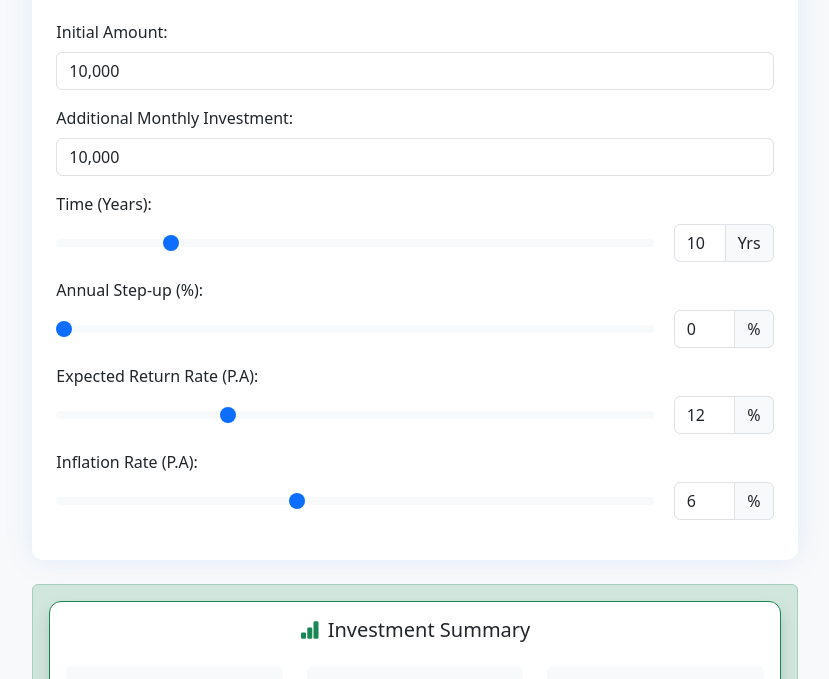
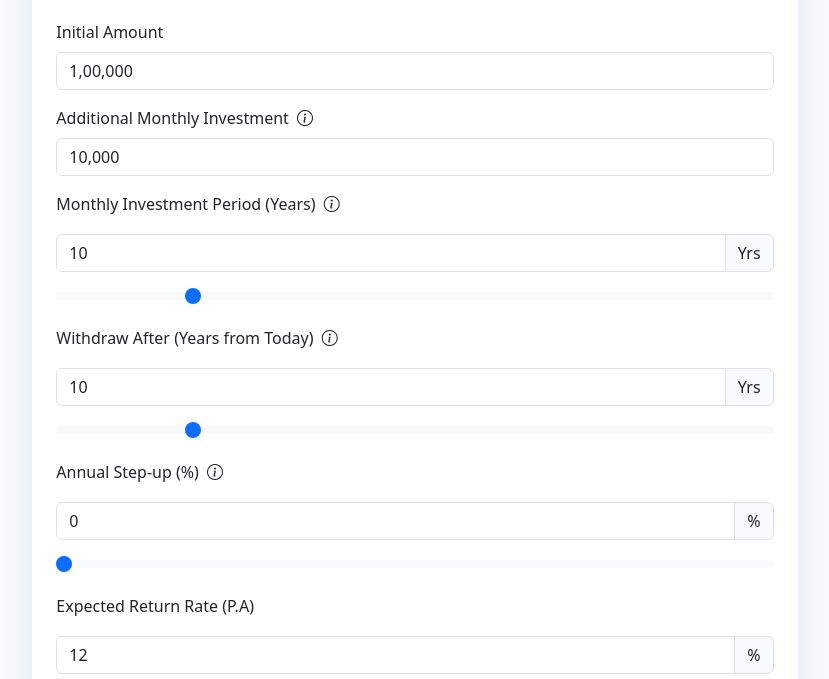
Before and after one commit to krishnayadav-tech/krishnayadav-tech.github.io, a plain HTML site: page index.html in a window 1280 px wide. Shown: the part 86-765 px from the top of the page, without its empty margins (225-1054 px from the left). Drawn offline with nearby package versions, Linux system fonts and the light colour scheme.

Commit message:
withdrawal time

```diff
--- a/index.html
+++ b/index.html
@@ -27,6 +27,32 @@
       -moz-appearance: textfield;
     }
 
+    /* Disable pointer events on the slider initially */
+    input[type="range"] {
+      pointer-events: none;
+    }
+
+    /* Enable pointer events only when the slider is touched */
+    input[type="range"]:active {
+      pointer-events: all;
+    }
+
+    /* Optional: Styling for the thumb */
+    input[type="range"]::-webkit-slider-thumb {
+      pointer-events: all;
+      /* Ensure the thumb can still be interacted with */
+    }
+
+    input[type="range"]::-moz-range-thumb {
+      pointer-events: all;
+      /* For Firefox */
+    }
+
+    input[type="range"]::-ms-thumb {
+      pointer-events: all;
+      /* For Internet Explorer */
+    }
+
     #output .card {
       border-radius: 12px;
       transition: all 0.3s ease-in-out;
@@ -43,7 +69,7 @@
     }
 
     .input-group {
-      width: 100px;
+      width: 100%;
     }
 
     .form-range {
@@ -69,6 +95,13 @@
     .justify-content-center {
       justify-content: center !important;
     }
+
+    .slider-group {
+      display: flex;
+      flex-direction: column-reverse;
+      gap: 20px;
+      padding: 10px 0;
+    }
   </style>
 </head>
 
@@ -79,21 +112,25 @@
         <div class="card shadow-sm p-4 content-container">
           <h2 class="text-center mb-4">Investment Calculator</h2>
 
-           <!-- Initial Amount -->
-           <div class="mb-3">
-            <label class="form-label">Initial Amount:</label>
-            <input type="text" id="initialAmount" class="form-control" value="10,000">
+          <!-- Initial Amount -->
+          <div class="mb-3">
+            <label class="form-label">Initial Amount</label>
+            <input type="text" id="initialAmount" class="form-control" value="1,00,000">
           </div>
 
           <!-- Monthly Investment -->
           <div class="mb-3">
-            <label class="form-label">Additional Monthly Investment:</label>
+            <label class="form-label">Additional Monthly Investment</label>
+            <i class="bi bi-info-circle ms-1" data-bs-toggle="tooltip"
+              title="How much you plan to invest every month ?"></i>
             <input type="text" id="amount" class="form-control" value="10,000">
           </div>
 
           <!-- Time (Years) -->
           <div class="mb-3">
-            <label class="form-label">Time (Years):</label>
+            <label class="form-label">Monthly Investment Period (Years)</label>
+            <i class="bi bi-info-circle ms-1" data-bs-toggle="tooltip"
+              title="How long you plan to continue investing monthly for this investment ?"></i>
             <div class="slider-group">
               <input type="range" id="time" class="form-range" min="1" max="50" value="10">
               <div class="input-group">
@@ -103,9 +140,25 @@
             </div>
           </div>
 
+          <!-- Time (Years) -->
+          <div class="mb-3">
+            <label class="form-label">Withdraw After (Years from Today)</label>
+            <i class="bi bi-info-circle ms-1" data-bs-toggle="tooltip"
+              title="When you plan to take out your money (years from today) ?"></i>
+            <div class="slider-group">
+              <input type="range" id="withdrawalAfter" class="form-range" min="1" max="50" value="10">
+              <div class="input-group">
+                <input type="number" id="withdrawalAfterInput" class="form-control" min="1" max="50" value="10">
+                <span class="input-group-text">Yrs</span>
+              </div>
+            </div>
+          </div>
+
           <!-- Step-up Rate -->
           <div class="mb-3">
-            <label class="form-label">Annual Step-up (%):</label>
+            <label class="form-label">Annual Step-up (%)</label>
+            <i class="bi bi-info-circle ms-1" data-bs-toggle="tooltip"
+              title="How much you plan to increase your monthly investment by each year ?"></i>
             <div class="slider-group">
               <input type="range" id="stepUpRateRange" class="form-range" min="0" max="20" step="0.1" value="0">
               <div class="input-group">
@@ -117,7 +170,7 @@
 
           <!-- Expected Return Rate -->
           <div class="mb-3">
-            <label class="form-label">Expected Return Rate (P.A):</label>
+            <label class="form-label">Expected Return Rate (P.A)</label>
             <div class="slider-group">
               <input type="range" id="returnRate" class="form-range" min="1" max="40" step="0.1" value="12">
               <div class="input-group">
@@ -129,7 +182,7 @@
 
           <!-- Inflation Rate -->
           <div class="mb-3">
-            <label class="form-label">Inflation Rate (P.A):</label>
+            <label class="form-label">Inflation Rate (P.A)</label>
             <div class="slider-group">
               <input type="range" id="inflationRateRange" class="form-range" min="0" max="15" step="0.1" value="6">
               <div class="input-group">
@@ -184,11 +237,12 @@
     function calculate() {
       const monthlyInvestment = parseFloat(amountInput.value.replace(/,/g, '')) || 0;
       const initialAmount = parseFloat(initialAmountInput.value.replace(/,/g, '') || 0);
-      const stepUpRate = parseFloat(stepUpRateInput.value || 0) / 100;
-      const years = parseInt(time.value || 0);
-      const rate = parseFloat(returnRate.value || 0) / 100;
-      const inflation = parseFloat(inflationRateInput.value || 0) / 100;
+      const stepUpRate = parseFloat(stepUpRateInput.value) / 100;
+      const years = parseInt(time.value);
+      const rate = parseFloat(returnRate.value) / 100;
+      const inflation = parseFloat(inflationRateInput.value) / 100;
       const monthlyRate = rate / 12;
+      const withdrawalAfter = parseInt(withdrawalAfterInput.value);
 
       let futureValue = 0;
       let accumulated = 0;
@@ -207,8 +261,12 @@
         futureValue += initialAmount * Math.pow(1 + rate, years);
         accumulated += initialAmount;
       }
+      // calcualte the future value after withdrawal
+      if (withdrawalAfter > years) {
+        futureValue = futureValue * Math.pow(1 + rate, withdrawalAfter - years);
+      }
 
-      const inflationAdjusted = futureValue / Math.pow(1 + inflation, years);
+      const inflationAdjusted = futureValue / Math.pow(1 + inflation, Math.max(withdrawalAfter, years));
       const returnStatus = rate >= inflation ? 'good' : 'bad';
       const output = document.getElementById('output');
 
@@ -254,31 +312,16 @@
         </div>
       `;
 
-      bootstrap.Tooltip.getInstance(document.querySelector('[data-bs-toggle="tooltip"]'))?.dispose();
-      new bootstrap.Tooltip(document.querySelector('[data-bs-toggle="tooltip"]'));
+      document.querySelectorAll('[data-bs-toggle="tooltip"]').forEach(el => {
+        bootstrap.Tooltip.getInstance(el)?.dispose();
+        new bootstrap.Tooltip(el);
+      });
     }
 
-    // Slider disable
-    const sliders = document.querySelectorAll('input[type="range"]');
-    sliders.forEach(slider => {
-      slider.addEventListener('mousedown', e => {
-        const thumbWidth = 20; // Approximate thumb size
-        const sliderRect = slider.getBoundingClientRect();
-        const clickX = e.clientX - sliderRect.left;
-        const percent = clickX / sliderRect.width;
-        const value = slider.min * 1 + percent * (slider.max - slider.min);
-
-        // Get current slider value position
-        const currentPercent = (slider.value - slider.min) / (slider.max - slider.min);
-        const currentX = currentPercent * sliderRect.width;
-
-        // Only allow drag if user clicked near the thumb
-        if (Math.abs(currentX - clickX) > thumbWidth / 2) {
-          e.preventDefault(); // Block jump
-        }
-      });
+    document.querySelectorAll('[data-bs-toggle="tooltip"]').forEach(el => {
+      bootstrap.Tooltip.getInstance(el)?.dispose();
+      new bootstrap.Tooltip(el);
     });
-
     // JS code to bind the range and input fields
     const time = document.getElementById('time');
     const timeInput = document.getElementById('timeInput');
@@ -290,13 +333,16 @@
     const stepUpRateInput = document.getElementById('stepUpRate');
     const amountInput = document.getElementById('amount');
     const initialAmountInput = document.getElementById('initialAmount');
+    const withdrawalAfterInput = document.getElementById('withdrawalAfterInput');
+    const withdrawalAfter = document.getElementById('withdrawalAfter');
 
-    bindRangeSync(time, timeInput, 1, 50);
-    bindRangeSync(returnRate, returnRateInput, 1, 40);
+    bindRangeSync(time, timeInput, 1, 30);
+    bindRangeSync(returnRate, returnRateInput, 1, 30);
     bindRangeSync(inflationRateRange, inflationRateInput, 0, 15);
     bindRangeSync(stepUpRateRange, stepUpRateInput, 0, 20);
     bindCommaFormatting(amountInput);
     bindCommaFormatting(initialAmountInput);
+    bindRangeSync(withdrawalAfter, withdrawalAfterInput, 1, 50);
 
     // JS code to calculate the investment summary
     [
@@ -309,7 +355,9 @@
       stepUpRateRange,
       stepUpRateInput,
       amountInput,
-      initialAmountInput
+      initialAmountInput,
+      withdrawalAfterInput,
+      withdrawalAfter
     ].forEach(el => {
       el.addEventListener('input', () => {
         calculate();
```
